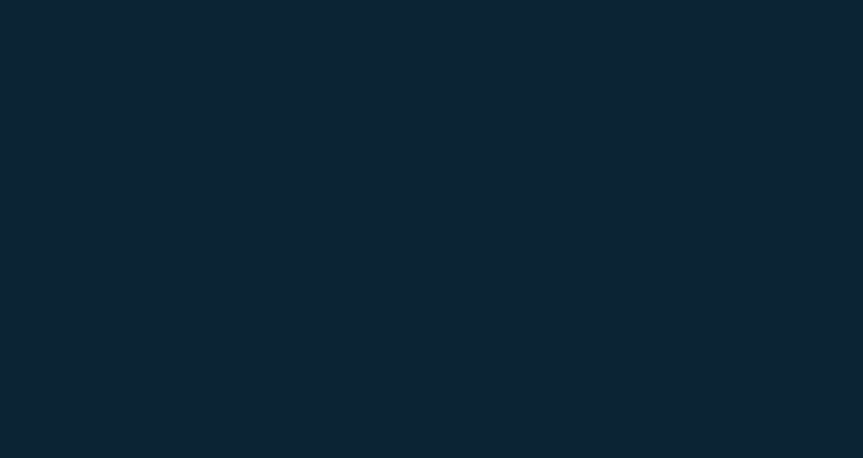
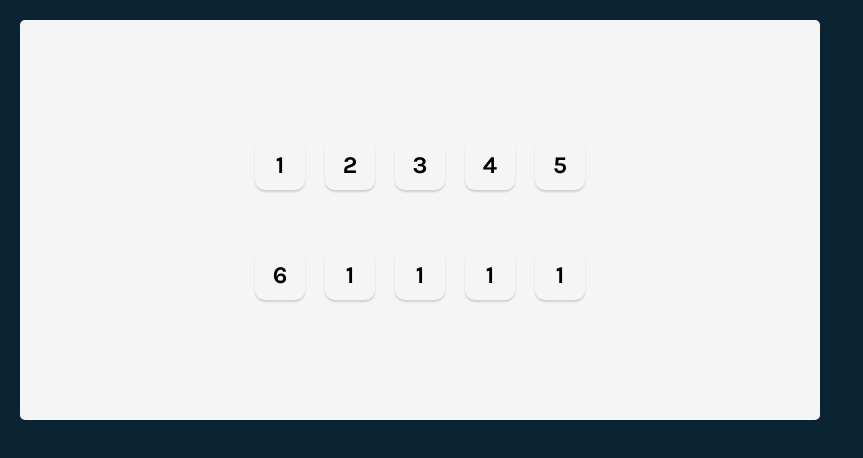
Before and after one commit to laurance18/vite-react, a React (Vite) app: page / in a window 1280 px wide. Shown: the top 458 px of the page, without its empty margins (0-863 px from the left). Built offline with nearby package versions, Linux system fonts and the light colour scheme.

Commit message:
Update App.jsx

```diff
--- a/src/App.jsx
+++ b/src/App.jsx
@@ -1,11 +1,24 @@
 import { useState } from 'react'
 import './App.css'
-
+import Die from './tenzies/components/Die'
 
 function App() {
     return (
         <div className="App">
-
+            <main>
+                <div className="dice-container">
+                    <Die value="1" />
+                    <Die value="2" />
+                    <Die value="3" />
+                    <Die value="4" />
+                    <Die value="5" />
+                    <Die value="6" />
+                    <Die value="1" />
+                    <Die value="1" />
+                    <Die value="1" />
+                    <Die value="1" />
+                </div>
+            </main>
         </div>
     )
 }
```
